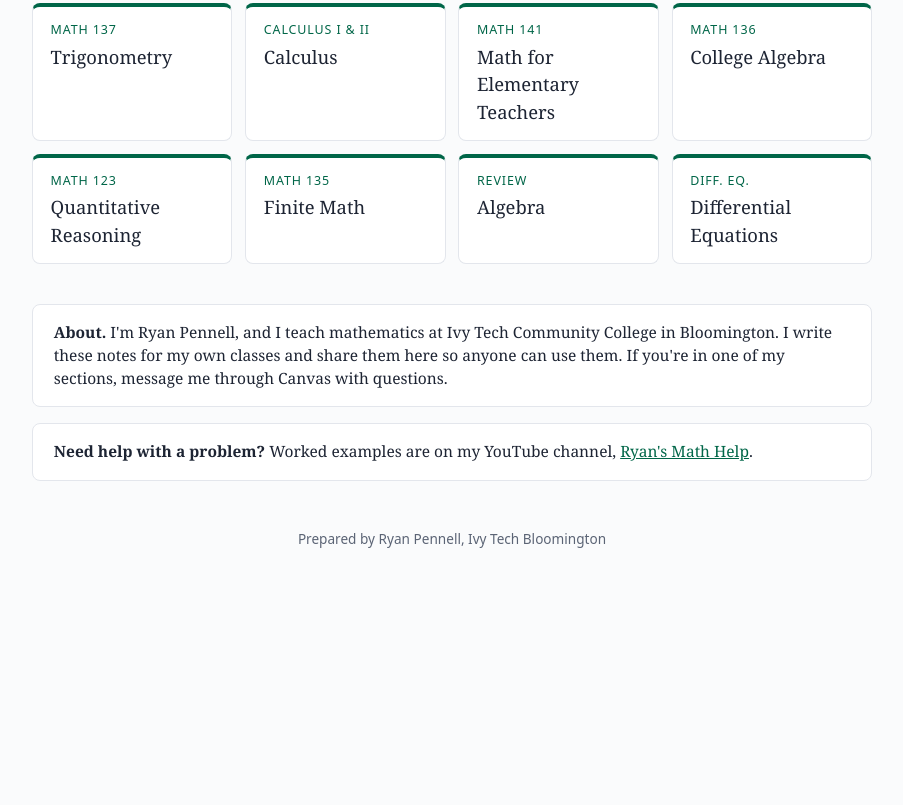
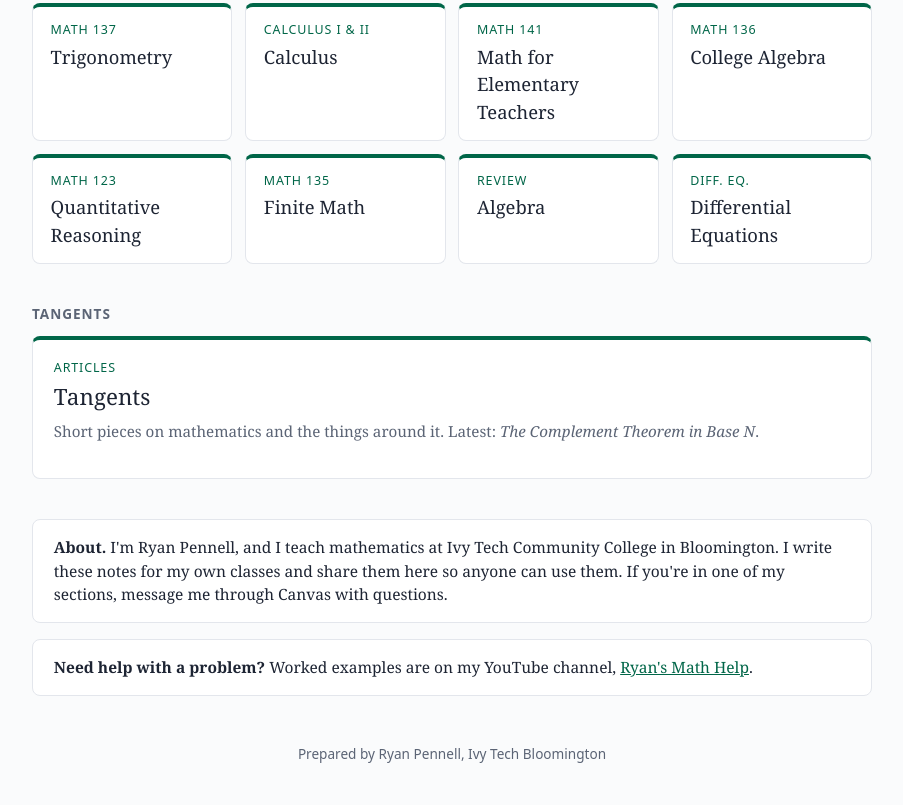
Before and after one commit to rpennell-math/rpennell-math.github.io, a plain HTML site: page index.html in a window 1280 px wide. Shown: the part 897-1702 px from the top of the page, without its empty margins (188-1091 px from the left). Before the commit the page ends 1486 px from the top, so only its background shows below. Drawn offline with Linux system fonts and the light colour scheme.

Commit message:
Link Tangents from home page

```diff
--- a/index.html
+++ b/index.html
@@ -106,6 +106,14 @@
       <h2 style="font-size:1.15rem;margin-bottom:0">Differential Equations</h2>
     </a>
   </div>
+  <h2 class="sechead">Tangents</h2>
+  <div class="courses" style="grid-template-columns:1fr;margin-bottom:2.5rem">
+    <a class="course" href="https://rpennell-math.github.io/tangents/">
+      <span class="code">Articles</span>
+      <h2>Tangents</h2>
+      <p>Short pieces on mathematics and the things around it. Latest: <em>The Complement Theorem in Base N</em>.</p>
+    </a>
+  </div>
   <div class="extra" style="margin-bottom:1rem">
     <strong>About.</strong> I'm Ryan Pennell, and I teach mathematics at Ivy Tech Community College in Bloomington. I write these notes for my own classes and share them here so anyone can use them. If you're in one of my sections, message me through Canvas with questions.
   </div>
```
